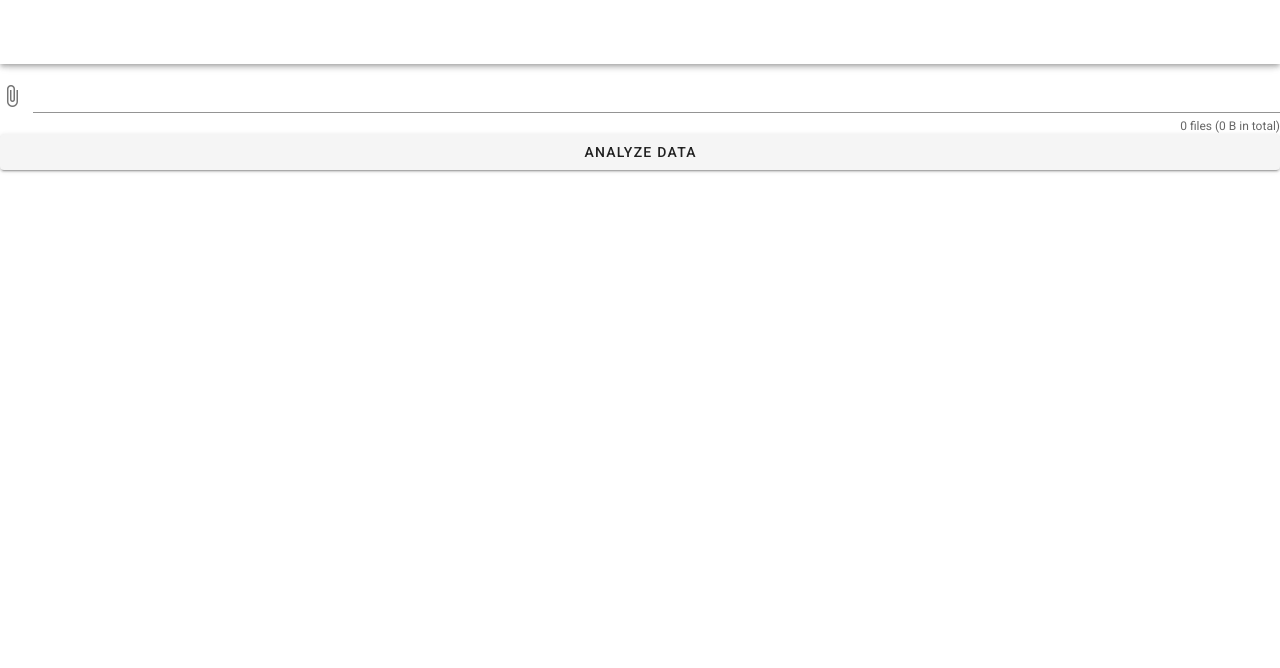
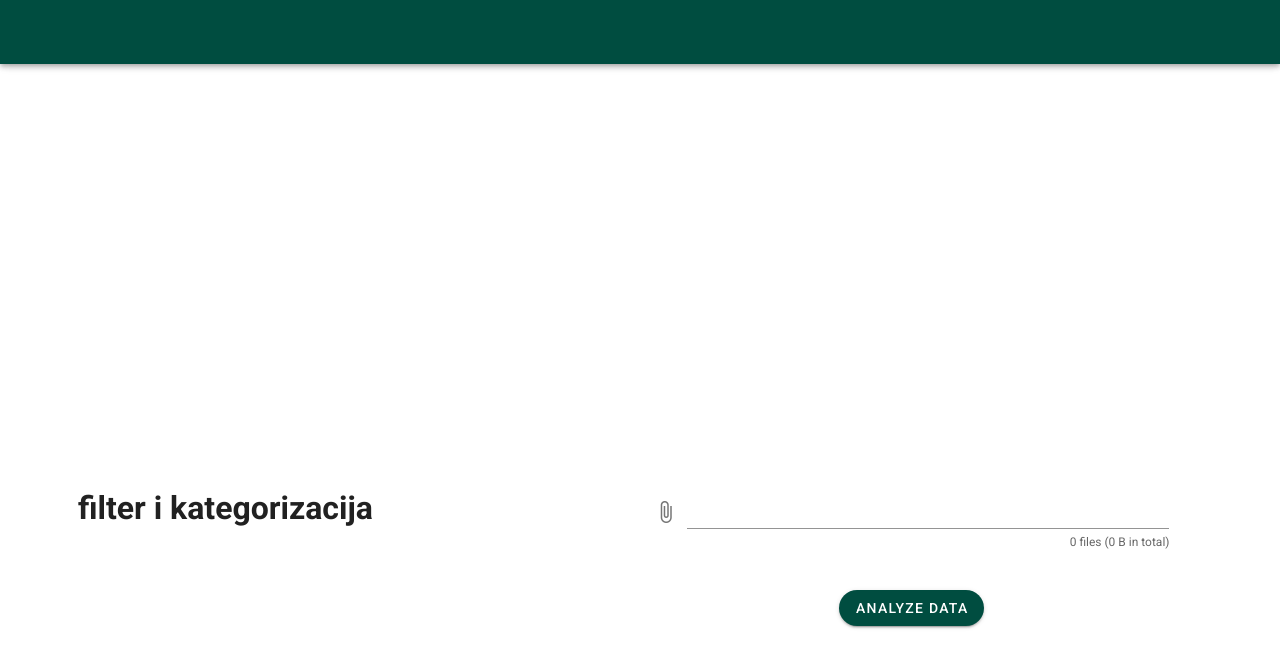
Before and after one commit to wrathchild14/DH22MH, a Vue app in the folder front/: page / in a window 1280 px wide. Shown: the top 668 px of the page. Built offline with nearby package versions, Linux system fonts and the light colour scheme.

Commit message:
main page design

```diff
--- a/front/src/components/NavBar.vue
+++ b/front/src/components/NavBar.vue
@@ -1,5 +1,5 @@
 <template>
-  <v-toolbar>
+  <v-toolbar class="teal darken-4">
     <div class="mx-auto">
       <router-link to="/">
         <v-img
--- a/front/src/views/HomeView.vue
+++ b/front/src/views/HomeView.vue
@@ -1,7 +1,21 @@
 <template>
   <v-main>
     <NavBar />
+    <v-img
+    class="mx-auto my-10"
+          max-width="300"
+          max-height="300"
+          src="../assets/detective.jpg">
 
+    </v-img>
+    <v-row >
+      <v-col cols="5">
+        <v-card width="70%" class="mx-auto mt-10 elevation-0">
+          <h1>filter i kategorizacija</h1>
+        </v-card>
+      </v-col>
+      <v-col cols="7">
+        <v-card width="70%" class="mx-auto mt-10 elevation-0">
           <v-file-input
             counter
             multiple
@@ -10,8 +24,15 @@
             v-model="chosenFile"
             max-width="400"
           ></v-file-input>
+          <div class="text-center my-10">
+            <v-btn color="teal darken-4" class="white--text" rounded @click="Analyze()">Analyze data</v-btn>
+          </div>
+        </v-card>
+      </v-col>
+    </v-row>
 
-    <v-btn block @click="Analyze()">Analyze data</v-btn>
+
+
 
     <v-dialog v-model="showAlert" width="210">
       <v-card>
```
Also changed, not shown: front/src/assets/detective.jpg (added). Lines whose indentation alone changed are shown as unchanged.
